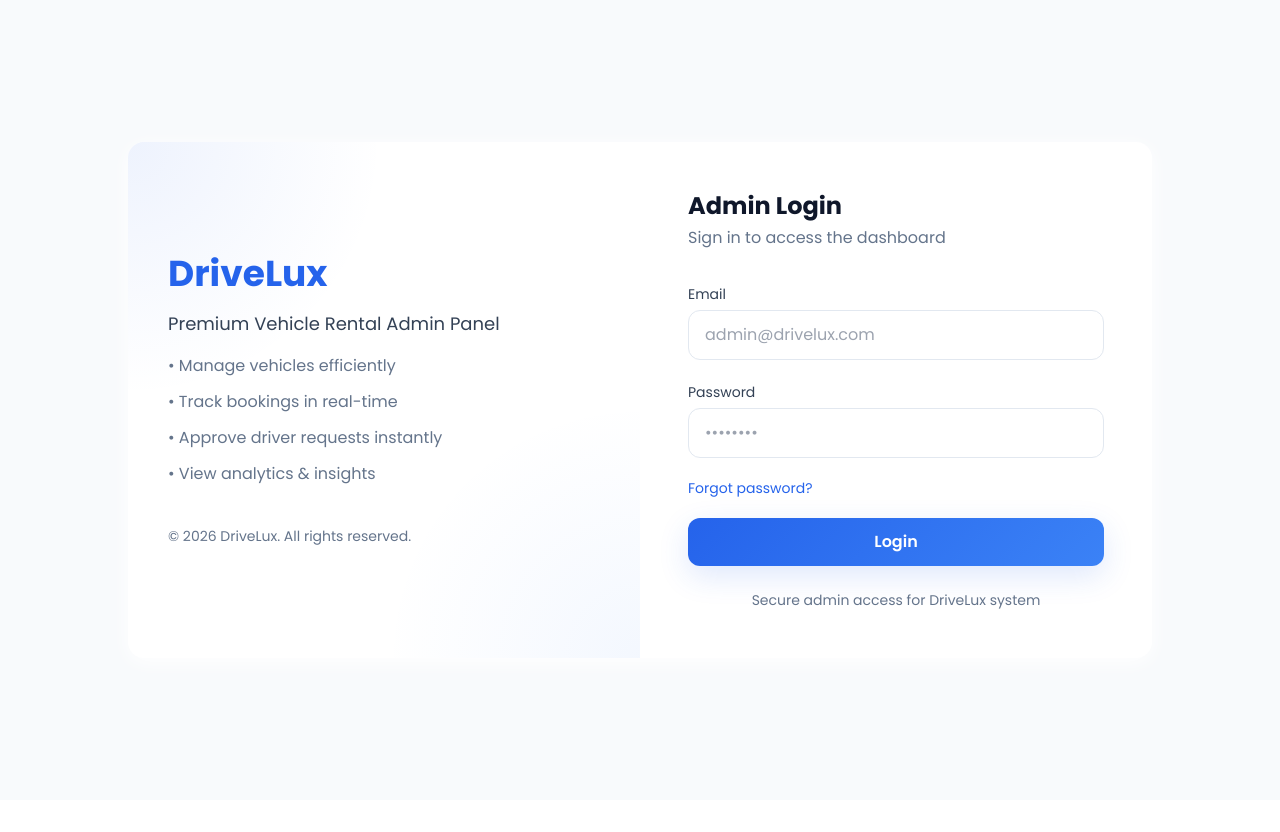
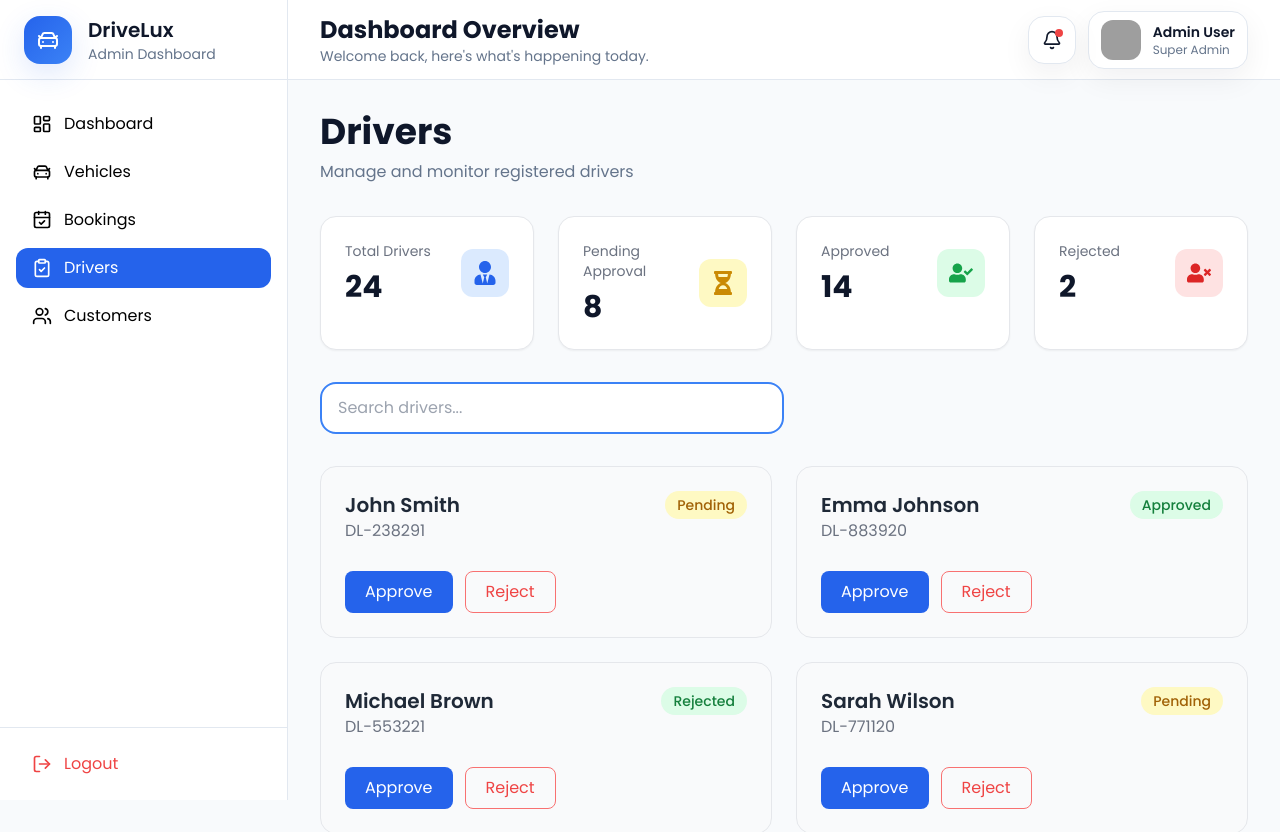
Before and after one commit to SandunPushpika/ShanEnterprises-Admin, a React (Create React App) app: page /drivers in a window 1280 px wide. Before the commit this address led to /login. Shown: the top 832 px of the page. Before the commit the page ends 800 px from the top, so only its background shows below. Built offline with nearby package versions, Linux system fonts and the light colour scheme; grey boxes are pictures that could not be loaded.

Commit message:
Implement drivers dashboard UI

```diff
--- a/package.json
+++ b/package.json
@@ -8,10 +8,12 @@
     "@testing-library/react": "^16.3.2",
     "@testing-library/user-event": "^13.5.0",
     "axios": "^1.17.0",
+    "icons": "^1.0.0",
     "jwt-decode": "^4.0.0",
     "lucide-react": "^1.16.0",
-    "react": "^19.2.6",
+    "react": "^19.2.7",
     "react-dom": "^19.2.6",
+    "react-icons": "^5.6.0",
     "react-router-dom": "^7.15.1",
     "react-scripts": "5.0.1",
     "web-vitals": "^2.1.4"
--- a/src/App.js
+++ b/src/App.js
@@ -11,6 +11,7 @@ import LoginPage from './pages/LoginPage';
 import RegisterPage from './pages/RegisterPage';
 import ProtectedRoute from './auth/ProtectedRoute';
 import AuthProvider from './context/AuthProvider';
+import DriversPage from "./pages/DriversPage";
 
 function App() {
   return (
@@ -19,15 +20,16 @@ function App() {
         <Routes>
           <Route path="register" element={<RegisterPage />} />
           <Route path="login" element={<LoginPage />} />
-          <Route path="/" element={<ProtectedRoute />}>
+          {/* <Route path="/" element={<ProtectedRoute />}> */}
           <Route element={<DashboardLayout />}>
             <Route index element={<Main />} />
             <Route path="drivers" element={<DriverPage />} />
             <Route path="vehicles" element={<VehiclePage />} />
             <Route path="customers" element={<CustomersPage />} />
             <Route path="bookings" element={<BookingPage />} />
+            <Route path="/drivers" element={<DriversPage />} />
           </Route>
-          </Route>
+          {/* </Route> */}
         </Routes>
       </Router>
     </AuthProvider>
--- /dev/null
+++ b/src/components/Drivers/DriverCard.js
@@ -0,0 +1,45 @@
+import React from "react";
+
+function DriverCard({ driver }) {
+    return (
+        <div className="bg-gray-50 border border-gray-200 rounded-2xl p-6 hover:shadow-md transition-all">
+            <div className="flex justify-between items-start">
+                <div>
+                    <h3 className="text-xl font-semibold text-gray-800">
+                        {driver.name}
+                    </h3>
+
+                    <p className="text-gray-500">
+                        {driver.license}
+                    </p>
+
+                    <p className="mt-2 text-gray-600">
+                        {driver.phone}
+                    </p>
+                </div>
+
+                <span
+                    className={`px-3 py-1 rounded-full text-sm font-medium ${driver.status === "Pending"
+                        ? "bg-yellow-100 text-yellow-700"
+                        : "bg-green-100 text-green-700"
+                        }`}
+                >
+                    {driver.status}
+                </span>
+            </div>
+
+            <div className="flex gap-3 mt-5">
+                <button className="bg-blue-600 text-white px-5 py-2 rounded-lg">
+                    Approve
+                </button>
+
+                <button className="border border-red-400 text-red-500 font-bold-200 px-5 py-2 rounded-lg transition duration-200 hover:bg-red-200 hover:text-red">
+                    Reject
+                </button>
+            </div>
+
+        </div>
+    );
+}
+
+export default DriverCard;
--- /dev/null
+++ b/src/components/Drivers/DriverList.js
@@ -0,0 +1,17 @@
+import React from "react";
+import DriverCard from "./DriverCard";
+
+function DriverList({ drivers }) {
+    return (
+        <div className="grid md:grid-cols-2 gap-6">
+            {drivers.map((driver) => (
+                <DriverCard
+                    key={driver.id}
+                    driver={driver}
+                />
+            ))}
+        </div>
+    );
+}
+
+export default DriverList;
--- /dev/null
+++ b/src/components/Drivers/DriverSearch.js
@@ -0,0 +1,15 @@
+import React from "react";
+
+function DriverSearch() {
+    return (
+        <div className="mb-8">
+            <input
+                type="text"
+                placeholder="Search drivers..."
+                className="w-1/2 border-2 border-blue-500 rounded-2xl px-4 py-3 outline-none focus:ring-2 focus:ring-blue-500"
+            />
+        </div>
+    );
+}
+
+export default DriverSearch;
--- /dev/null
+++ b/src/components/Drivers/DriverStats.js
@@ -0,0 +1,71 @@
+import React from "react";
+import {
+    FaUserTie,
+    FaHourglassHalf,
+    FaUserCheck,
+    FaUserTimes,
+} from "react-icons/fa";
+
+function DriverStats() {
+    const stats = [
+        {
+            title: "Total Drivers",
+            value: 24,
+            icon: <FaUserTie size={24} />,
+            bg: "bg-blue-100",
+            color: "text-blue-600",
+        },
+        {
+            title: "Pending Approval",
+            value: 8,
+            icon: <FaHourglassHalf size={24} />,
+            bg: "bg-yellow-100",
+            color: "text-yellow-600",
+        },
+        {
+            title: "Approved",
+            value: 14,
+            icon: <FaUserCheck size={24} />,
+            bg: "bg-green-100",
+            color: "text-green-600",
+        },
+        {
+            title: "Rejected",
+            value: 2,
+            icon: <FaUserTimes size={24} />,
+            bg: "bg-red-100",
+            color: "text-red-600",
+        },
+    ];
+
+    return (
+        <div className="grid grid-cols-1 md:grid-cols-4 gap-6 mb-8">
+            {stats.map((item, index) => (
+                <div
+                    key={index}
+                    className="bg-white rounded-2xl border border-gray-200 p-6 shadow-sm hover:shadow-md transition"
+                >
+                    <div className="flex justify-between items-center">
+                        <div>
+                            <p className="text-gray-500 text-sm">
+                                {item.title}
+                            </p>
+
+                            <h2 className="text-3xl font-bold mt-2">
+                                {item.value}
+                            </h2>
+                        </div>
+
+                        <div
+                            className={`${item.bg} ${item.color} p-3 rounded-xl`}
+                        >
+                            {item.icon}
+                        </div>
+                    </div>
+                </div>
+            ))}
+        </div>
+    );
+}
+
+export default DriverStats;
--- a/src/components/common/SideBar.js
+++ b/src/components/common/SideBar.js
@@ -15,7 +15,7 @@ const navItems = [
     { icon: LayoutDashboard, label: "Dashboard", path: "/" },
     { icon: CarFront, label: "Vehicles", path: "/vehicles" },
     { icon: CalendarCheck, label: "Bookings", path: "/bookings" },
-    { icon: ClipboardCheck, label: "Driver Requests", path: "/drivers" },
+    { icon: ClipboardCheck, label: "Drivers", path: "/drivers" },
     { icon: Users, label: "Customers", path: "/customers" },
 ];
 
--- a/src/pages/DriversPage.js
+++ b/src/pages/DriversPage.js
@@ -1,9 +1,65 @@
-const DriverPage = () => {
+import React from "react";
+import DriverStats from "../components/Drivers/DriverStats";
+import DriverSearch from "../components/Drivers/DriverSearch";
+import DriverList from "../components/Drivers/DriverList";
+
+function DriversPage() {
+    const drivers = [
+        {
+            id: 1,
+            name: "John Smith",
+            license: "DL-238291",
+            status: "Pending",
+        },
+        {
+            id: 2,
+            name: "Emma Johnson",
+            license: "DL-883920",
+            status: "Approved",
+        },
+        {
+            id: 3,
+            name: "Michael Brown",
+            license: "DL-553221",
+            status: "Rejected",
+        },
+        {
+            id: 4,
+            name: "Sarah Wilson",
+            license: "DL-771120",
+            status: "Pending",
+        },
+        {
+            id: 5,
+            name: "David Miller",
+            license: "DL-882144",
+            status: "Approved",
+        },
+    ];
+
     return (
-        <div>
-            Driver Page
+        <div className="p-8 bg-surface min-h-screen">
+            {/* Header */}
+            <div className="mb-8">
+                <h1 className="text-4xl font-bold text-secondary">
+                    Drivers
+                </h1>
+
+                <p className="text-muted mt-2">
+                    Manage and monitor registered drivers
+                </p>
+            </div>
+
+            {/* Statistics Cards */}
+            <DriverStats />
+
+            {/* Search & Filters */}
+            <DriverSearch />
+
+            {/* Driver Table */}
+            <DriverList drivers={drivers} />
         </div>
     );
 }
 
-export default DriverPage;
+export default DriversPage;
```
Also changed, not shown: 1 other file (tests, documents, lock files or other folders). Lines whose indentation alone changed are shown as unchanged.
